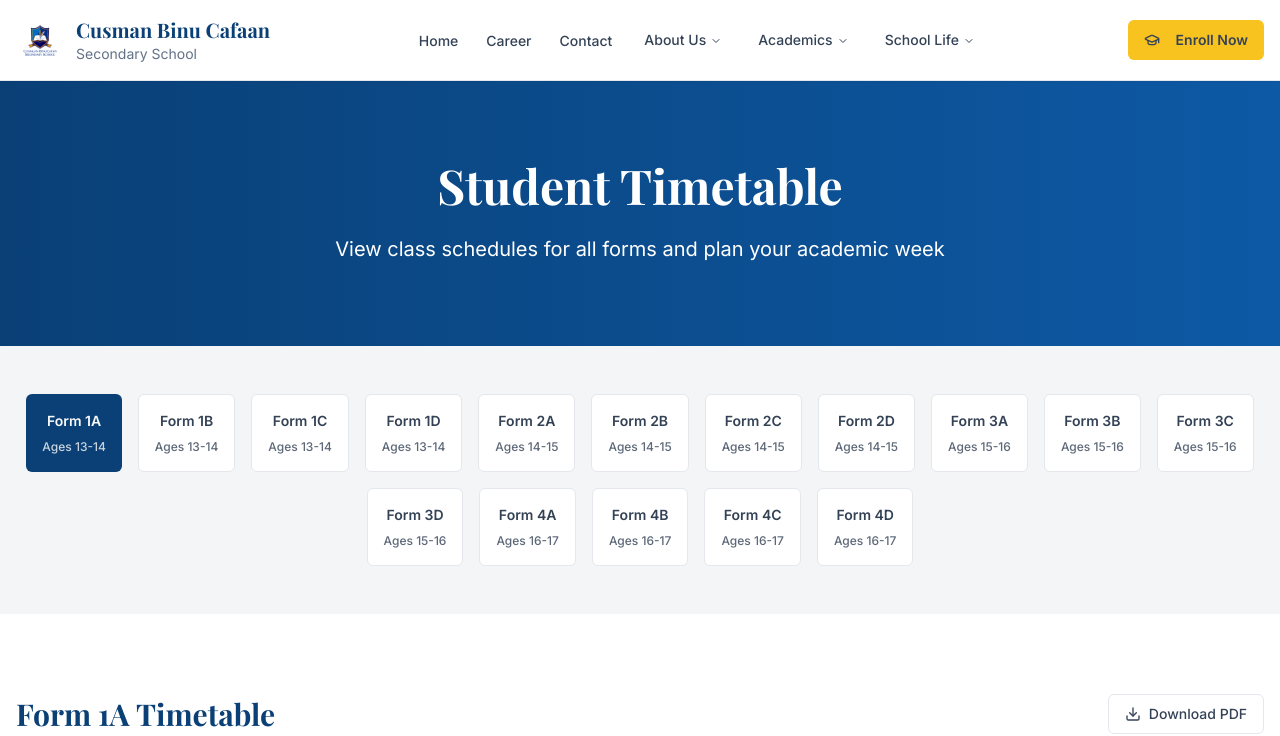
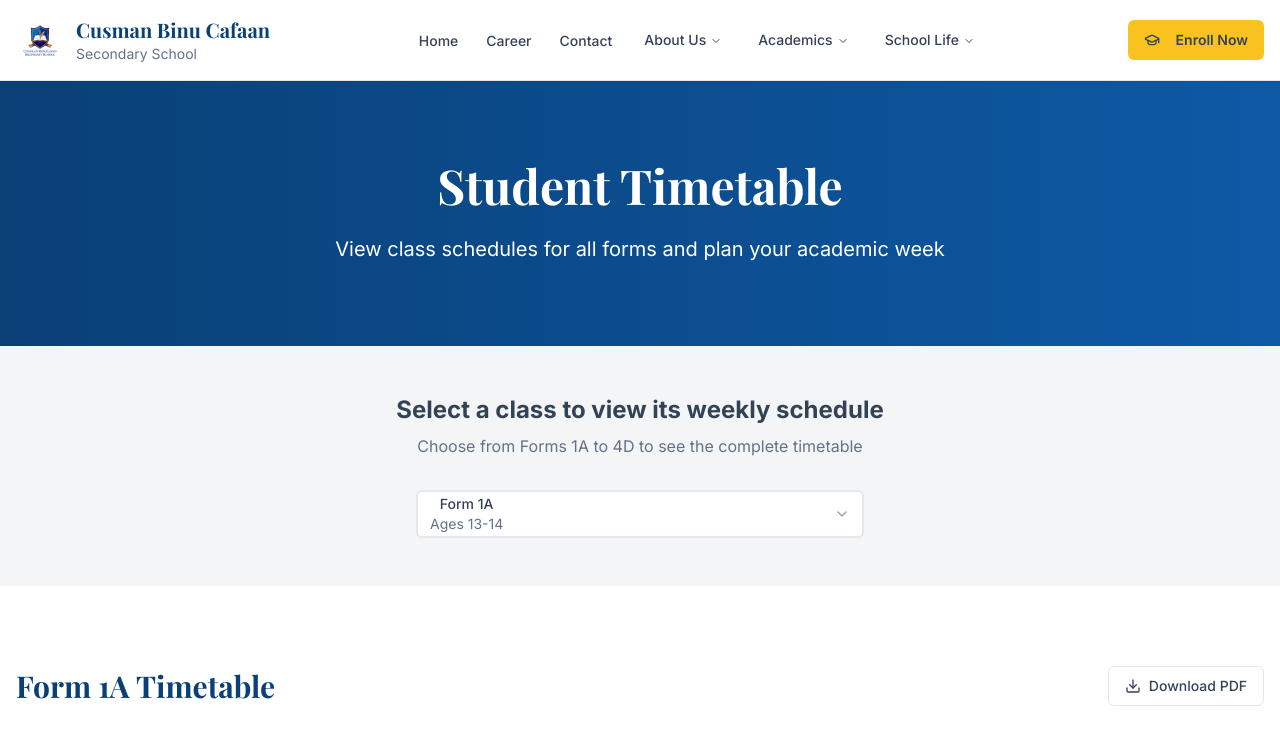
Before and after one commit to AbdirahmanNuh/cusman-secondary-school, a React (Vite) app: page /timetable in a window 1280 px wide. Shown: the top 736 px of the page. Built offline with nearby package versions, Linux system fonts and the light colour scheme.

Commit message:
Add timetable dropdown
Updated the timetable page to include a dropdown list for selecting a class to view its weekly schedule.

```diff
--- a/src/pages/Timetable.tsx
+++ b/src/pages/Timetable.tsx
@@ -5,9 +5,10 @@ import { Card, CardContent, CardHeader, CardTitle } from "@/components/ui/card";
 import { Tabs, TabsContent, TabsList, TabsTrigger } from "@/components/ui/tabs";
 import Header from "@/components/Header";
 import Footer from "@/components/Footer";
+import FormSelector from "@/components/FormSelector";
 
 const Timetable = () => {
-  const [selectedClass, setSelectedClass] = useState("form-1a");
+  const [selectedClass, setSelectedClass] = useState("1A");
 
   const timeSlots = [
     "8:00 - 8:40",
@@ -23,24 +24,13 @@ const Timetable = () => {
     "2:20 - 3:00"
   ];
 
-  const classes = [
-    { id: "form-1a", name: "Form 1A", students: "Ages 13-14" },
-    { id: "form-1b", name: "Form 1B", students: "Ages 13-14" },
-    { id: "form-1c", name: "Form 1C", students: "Ages 13-14" },
-    { id: "form-1d", name: "Form 1D", students: "Ages 13-14" },
-    { id: "form-2a", name: "Form 2A", students: "Ages 14-15" },
-    { id: "form-2b", name: "Form 2B", students: "Ages 14-15" },
-    { id: "form-2c", name: "Form 2C", students: "Ages 14-15" },
-    { id: "form-2d", name: "Form 2D", students: "Ages 14-15" },
-    { id: "form-3a", name: "Form 3A", students: "Ages 15-16" },
-    { id: "form-3b", name: "Form 3B", students: "Ages 15-16" },
-    { id: "form-3c", name: "Form 3C", students: "Ages 15-16" },
-    { id: "form-3d", name: "Form 3D", students: "Ages 15-16" },
-    { id: "form-4a", name: "Form 4A", students: "Ages 16-17" },
-    { id: "form-4b", name: "Form 4B", students: "Ages 16-17" },
-    { id: "form-4c", name: "Form 4C", students: "Ages 16-17" },
-    { id: "form-4d", name: "Form 4D", students: "Ages 16-17" }
-  ];
+  // Map form selector values to timetable data keys
+  const formToTimetableMap = {
+    "1A": "form-1a", "1B": "form-1b", "1C": "form-1c", "1D": "form-1d",
+    "2A": "form-2a", "2B": "form-2b", "2C": "form-2c", "2D": "form-2d",
+    "3A": "form-3a", "3B": "form-3b", "3C": "form-3c", "3D": "form-3d",
+    "4A": "form-4a", "4B": "form-4b", "4C": "form-4c", "4D": "form-4d"
+  };
 
   const timetableData = {
     "form-1a": {
@@ -207,18 +197,16 @@ const Timetable = () => {
       {/* Class Selection */}
       <section className="py-12 bg-muted">
         <div className="container mx-auto px-4">
-          <div className="flex flex-wrap justify-center gap-4">
-            {classes.map((cls) => (
-              <Button
-                key={cls.id}
-                variant={selectedClass === cls.id ? "default" : "outline"}
-                onClick={() => setSelectedClass(cls.id)}
-                className="flex flex-col items-center p-4 h-auto"
-              >
-                <span className="font-semibold">{cls.name}</span>
-                <span className="text-xs opacity-80">{cls.students}</span>
-              </Button>
-            ))}
+          <div className="text-center mb-8">
+            <h2 className="text-2xl font-bold text-foreground mb-2">Select a class to view its weekly schedule</h2>
+            <p className="text-muted-foreground">Choose from Forms 1A to 4D to see the complete timetable</p>
+          </div>
+          <div className="flex justify-center">
+            <FormSelector
+              onSelectionChange={setSelectedClass}
+              defaultValue="1A"
+              placeholder="Select your form level"
+            />
           </div>
         </div>
       </section>
@@ -228,7 +216,7 @@ const Timetable = () => {
         <div className="container mx-auto px-4">
           <div className="flex items-center justify-between mb-8">
             <h2 className="font-academic text-3xl font-bold text-primary">
-              {classes.find(c => c.id === selectedClass)?.name} Timetable
+              Form {selectedClass} Timetable
             </h2>
             <Button variant="outline" className="flex items-center gap-2">
               <Download className="h-4 w-4" />
@@ -262,7 +250,8 @@ const Timetable = () => {
                           {time}
                         </td>
                         {days.map((day) => {
-                          const currentTimetable = timetableData[selectedClass as keyof typeof timetableData];
+                          const timetableKey = formToTimetableMap[selectedClass as keyof typeof formToTimetableMap];
+                          const currentTimetable = timetableData[timetableKey as keyof typeof timetableData];
                           const subject = currentTimetable[day as keyof typeof currentTimetable][timeIndex];
                           const isBreak = subject === "BREAK" || subject === "LUNCH";
 
```
